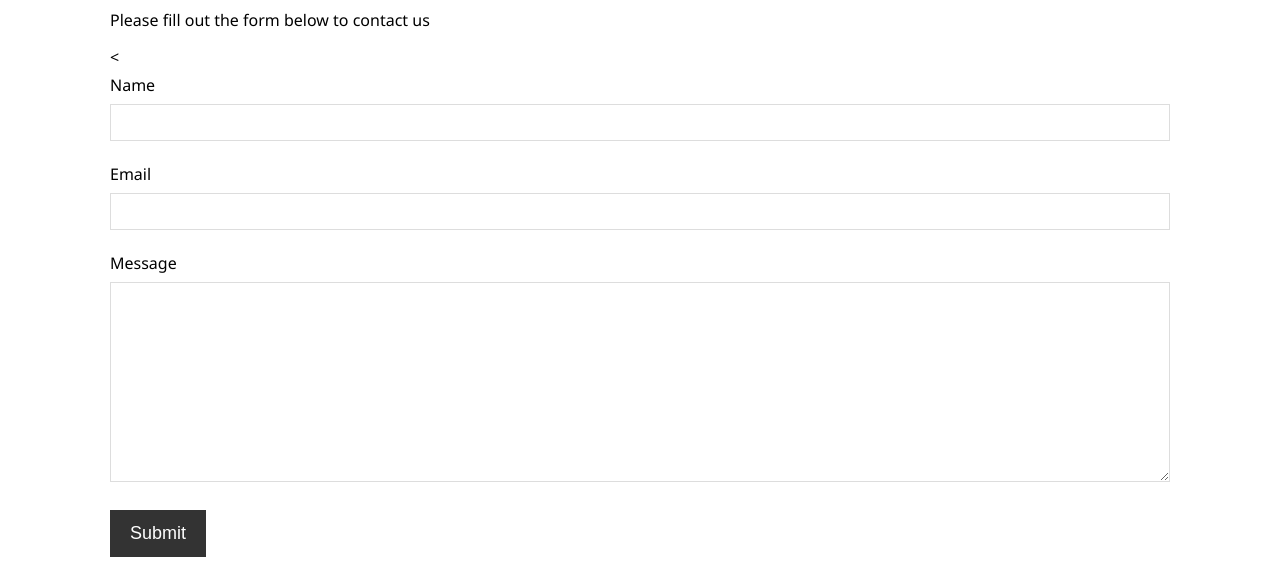
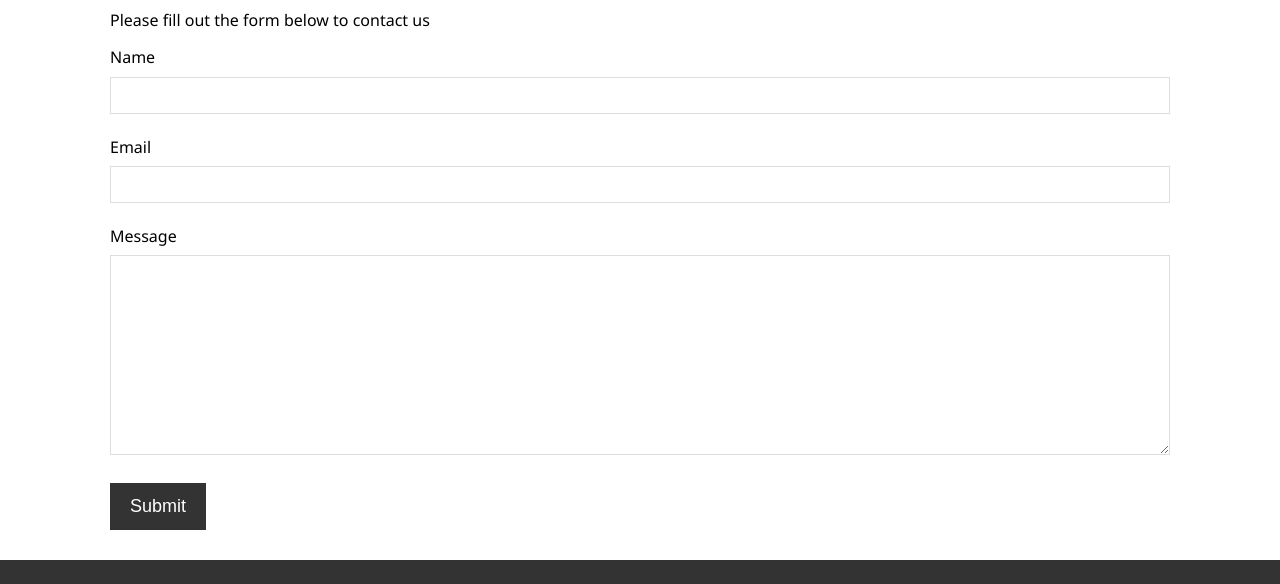
Before and after one commit to rainbowmoonlight/santapaulahotel, a plain HTML site: page contact.html in a window 1280 px wide. Shown: the part 168-752 px from the top of the page. Drawn offline with Linux system fonts and the light colour scheme.

Commit message:
fix contact

```diff
--- a/contact.html
+++ b/contact.html
@@ -29,7 +29,7 @@
     <div class="container">
       <h1 class="l-heading"><span class="text-primary">Contact</span> Us</h1>
       <p>Please fill out the form below to contact us</p>
-      <<form name="contact" method="POST" data-netlify="true">
+      <form name="contact" method="POST" data-netlify="true">
         <div class="form-group">
           <label for="name">Name</label>
           <input type="text" name="name" id="name">
```
